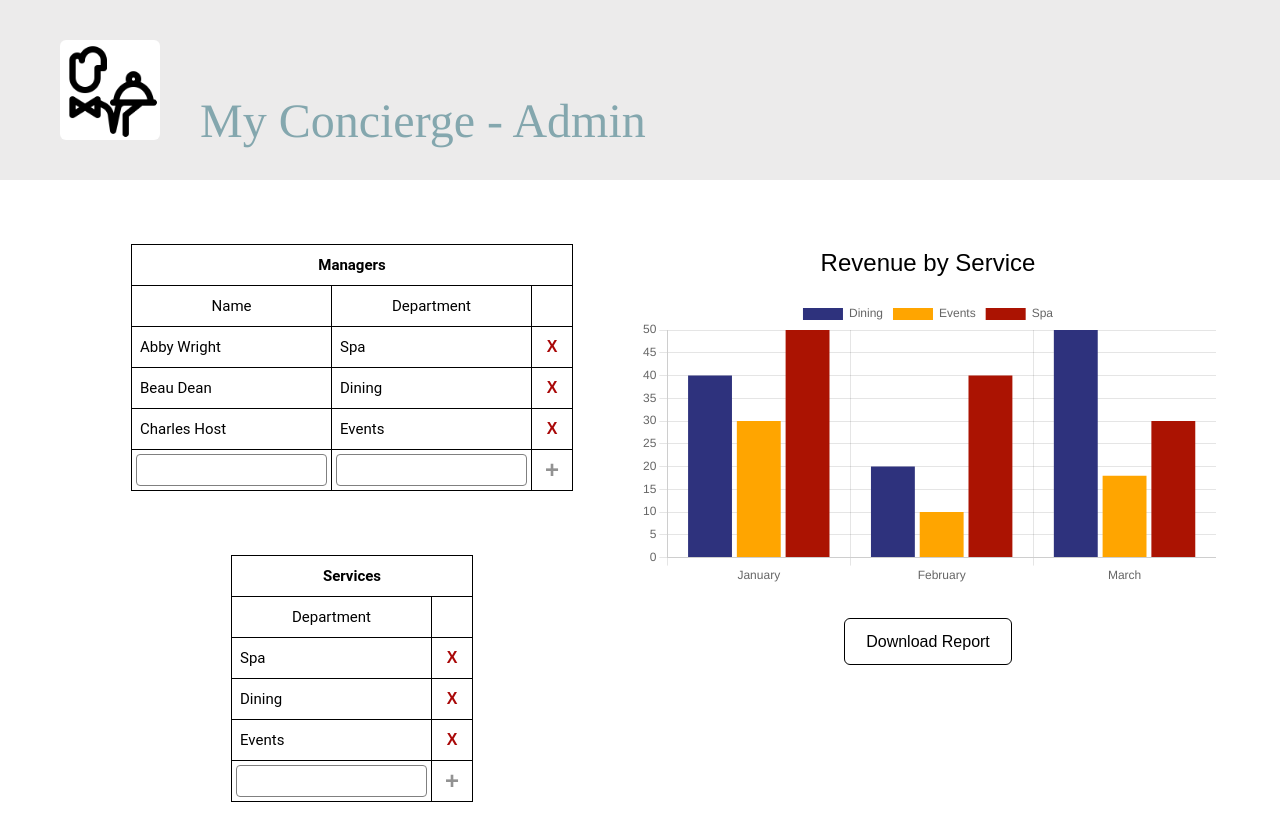
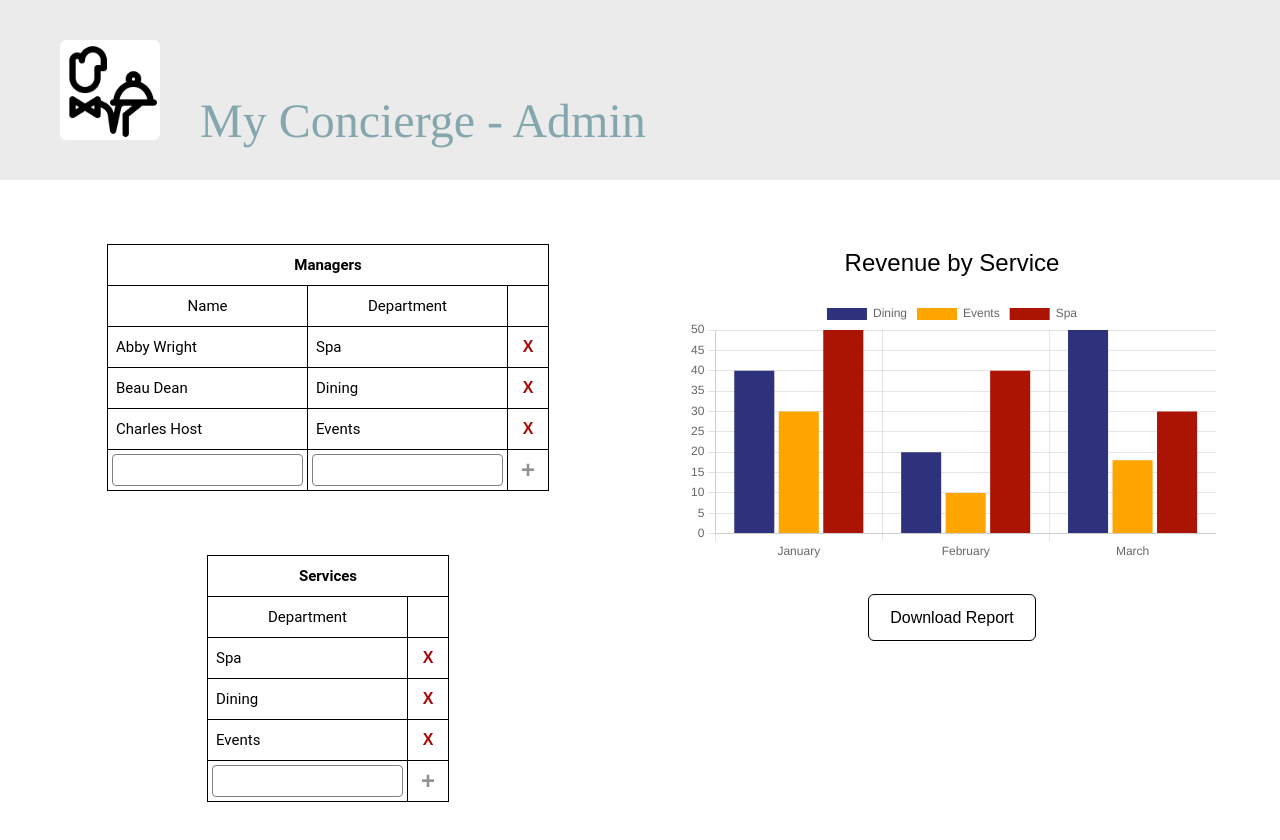
Before and after one commit to jefritter/concierge-web, a Vue app: page /admin in a window 1280 px wide. Shown: the top 840 px of the page. Built offline with nearby package versions, Linux system fonts and the light colour scheme.

Commit message:
adds gap to AdminDashboard main content section

```diff
--- a/src/components/mgmt/AdminDashboard.vue
+++ b/src/components/mgmt/AdminDashboard.vue
@@ -207,6 +207,7 @@ export default {
   .content {
     display: flex;
     padding: 4rem;
+    gap: 6rem;
     .col {
       align-items: center;
       display: flex;
```
